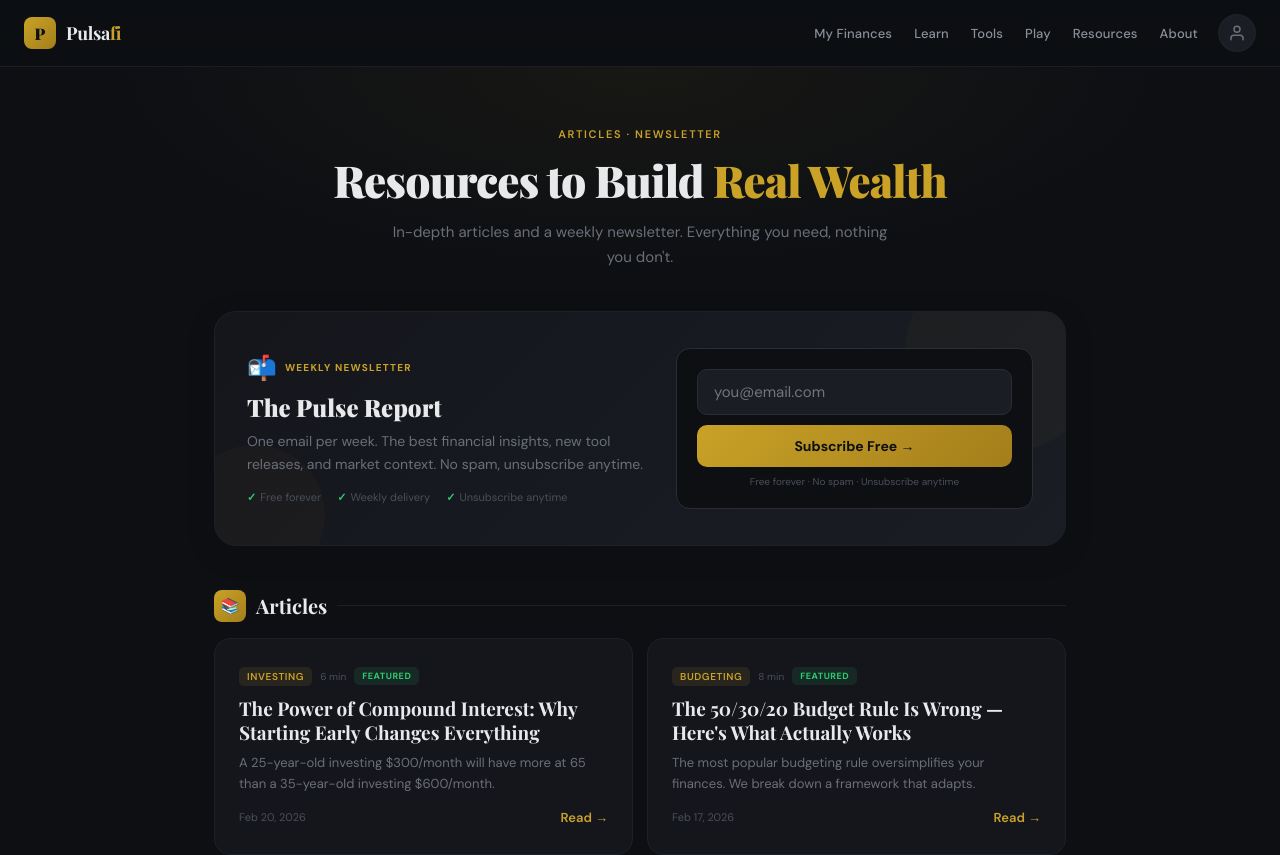
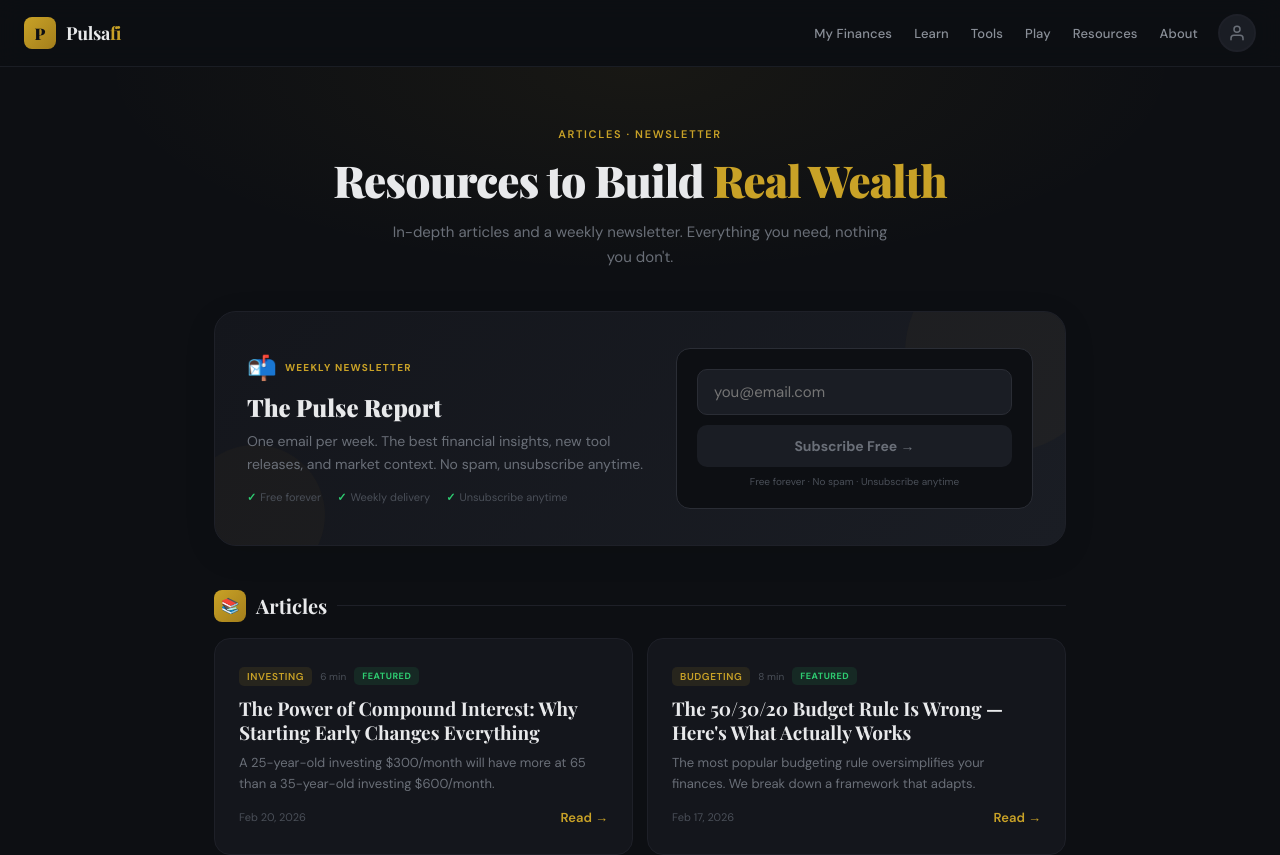
Before and after one commit to zackatlas/pulsafi, a Next.js app: page /resources in a window 1280 px wide. Shown: the top 855 px of the page. Built offline with nearby package versions, Linux system fonts and the light colour scheme.

Commit message:
Update page.js

```diff
--- a/app/resources/page.js
+++ b/app/resources/page.js
@@ -20,6 +20,29 @@ const ARTICLES = [
 export default function ResourcesPage() {
   const [activeCategory, setActiveCategory] = useState("All");
   const [emailFocused, setEmailFocused] = useState(false);
+  const [email, setEmail] = useState("");
+  const [nlStatus, setNlStatus] = useState(null); // null | "loading" | { success, message } | { error }
+
+  const handleSubscribe = async () => {
+    if (!email.trim()) return;
+    setNlStatus("loading");
+    try {
+      const res = await fetch("/api/newsletter", {
+        method: "POST",
+        headers: { "Content-Type": "application/json" },
+        body: JSON.stringify({ email: email.trim() }),
+      });
+      const data = await res.json();
+      if (res.ok) {
+        setNlStatus({ success: true, message: data.message });
+        setEmail("");
+      } else {
+        setNlStatus({ error: data.error || "Something went wrong" });
+      }
+    } catch {
+      setNlStatus({ error: "Network error — try again" });
+    }
+  };
 
   const filtered = activeCategory === "All" ? ARTICLES : ARTICLES.filter(a => a.category === activeCategory);
   const featured = ARTICLES.filter(a => a.featured);
@@ -74,16 +97,28 @@ export default function ResourcesPage() {
                 background: "var(--bg-main)", borderRadius: 14, padding: "20px",
                 border: emailFocused ? "1px solid var(--accent-border)" : "1px solid var(--border-input)", transition: "border-color 0.2s",
               }}>
-                <input type="email" placeholder="you@email.com"
+                <input type="email" placeholder="you@email.com" value={email}
+                  onChange={e => { setEmail(e.target.value); setNlStatus(null); }}
+                  onKeyDown={e => { if (e.key === "Enter") handleSubscribe(); }}
                   onFocus={() => setEmailFocused(true)} onBlur={() => setEmailFocused(false)}
+                  disabled={nlStatus === "loading"}
                   style={{ width: "100%", padding: "12px 16px", borderRadius: 10, border: "1px solid var(--border-input)", background: "var(--bg-input)", color: "var(--text-primary)", fontSize: 15, fontFamily: "'DM Sans', sans-serif", outline: "none", marginBottom: 10, boxSizing: "border-box" }}
                 />
-                <button style={{
-                  width: "100%", padding: "12px", borderRadius: 10, border: "none", cursor: "pointer",
-                  background: "linear-gradient(135deg, var(--accent), var(--accent-dark))",
-                  color: "#0d0f13", fontWeight: 700, fontSize: 14, fontFamily: "'DM Sans', sans-serif",
-                }}>Subscribe Free →</button>
-                <div style={{ fontSize: 10, color: "var(--text-faint)", textAlign: "center", marginTop: 8 }}>Free forever · No spam · Unsubscribe anytime</div>
+                <button onClick={handleSubscribe} disabled={nlStatus === "loading" || !email.trim()} style={{
+                  width: "100%", padding: "12px", borderRadius: 10, border: "none", cursor: nlStatus === "loading" || !email.trim() ? "default" : "pointer",
+                  background: nlStatus === "loading" || !email.trim() ? "var(--bg-input)" : "linear-gradient(135deg, var(--accent), var(--accent-dark))",
+                  color: nlStatus === "loading" || !email.trim() ? "var(--text-muted)" : "#0d0f13", fontWeight: 700, fontSize: 14, fontFamily: "'DM Sans', sans-serif",
+                  transition: "all 0.2s",
+                }}>{nlStatus === "loading" ? "Subscribing..." : "Subscribe Free →"}</button>
+                {nlStatus && nlStatus.success && (
+                  <div style={{ fontSize: 13, color: "#2ecc71", textAlign: "center", marginTop: 8, fontWeight: 600 }}>✓ {nlStatus.message}</div>
+                )}
+                {nlStatus && nlStatus.error && (
+                  <div style={{ fontSize: 13, color: "#e74c3c", textAlign: "center", marginTop: 8 }}>{nlStatus.error}</div>
+                )}
+                {!nlStatus && (
+                  <div style={{ fontSize: 10, color: "var(--text-faint)", textAlign: "center", marginTop: 8 }}>Free forever · No spam · Unsubscribe anytime</div>
+                )}
               </div>
             </div>
           </div>
```
